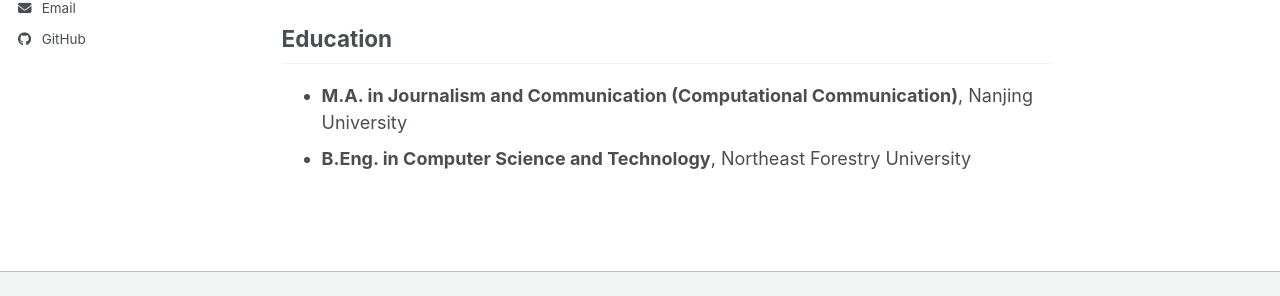
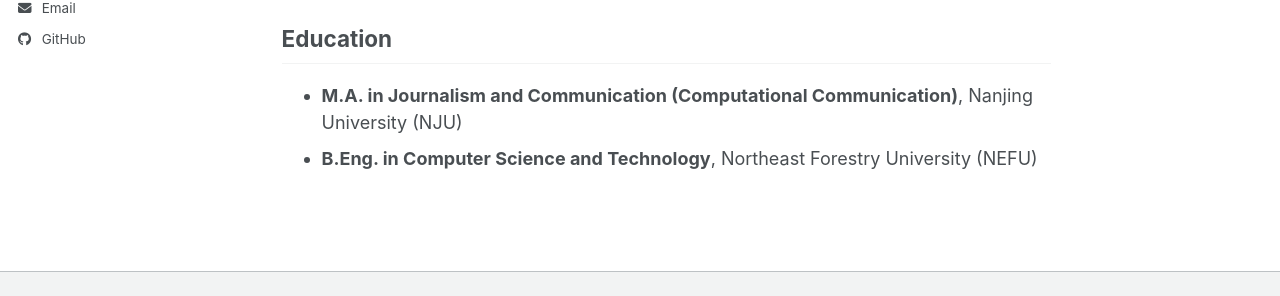
Before and after one commit to Wynnelwq/Wynnelwq.github.io, a Jekyll site: the page built from _pages/about.md, in a window 1280 px wide and 900 px high, scrolled down 741 px. Shown: the part 518-814 px from the top of the window. Built offline with Jekyll 4.4.1, drawn with Linux system fonts in a browser that asks for light colours; a style sheet for code colours, icons or effects is not loaded.

Commit message:
Education: add NJU/NEFU abbreviations

```diff
--- a/_pages/about.md
+++ b/_pages/about.md
@@ -35,5 +35,5 @@ My current project studies AI-generated search summaries on Weibo. I collect the
 
 ## Education
 
-- **M.A. in Journalism and Communication (Computational Communication)**, Nanjing University
-- **B.Eng. in Computer Science and Technology**, Northeast Forestry University
+- **M.A. in Journalism and Communication (Computational Communication)**, Nanjing University (NJU)
+- **B.Eng. in Computer Science and Technology**, Northeast Forestry University (NEFU)
```
